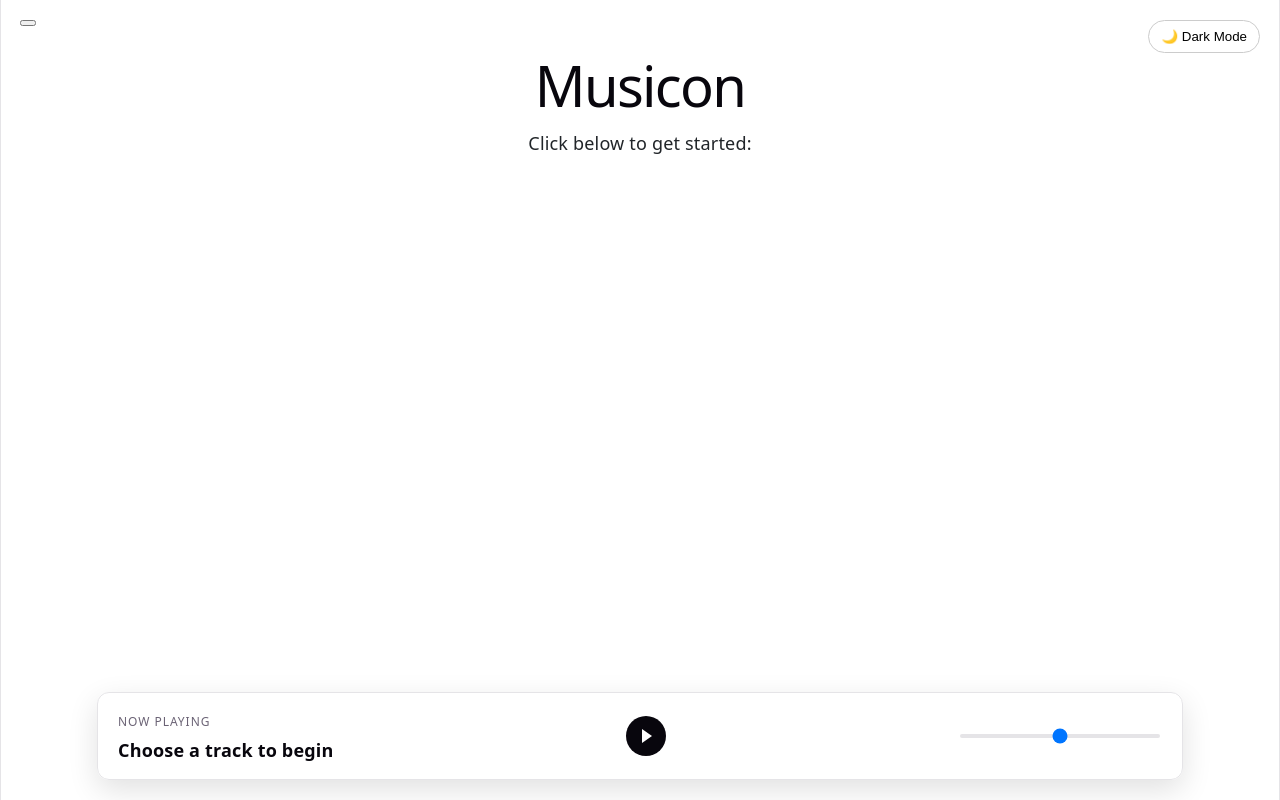
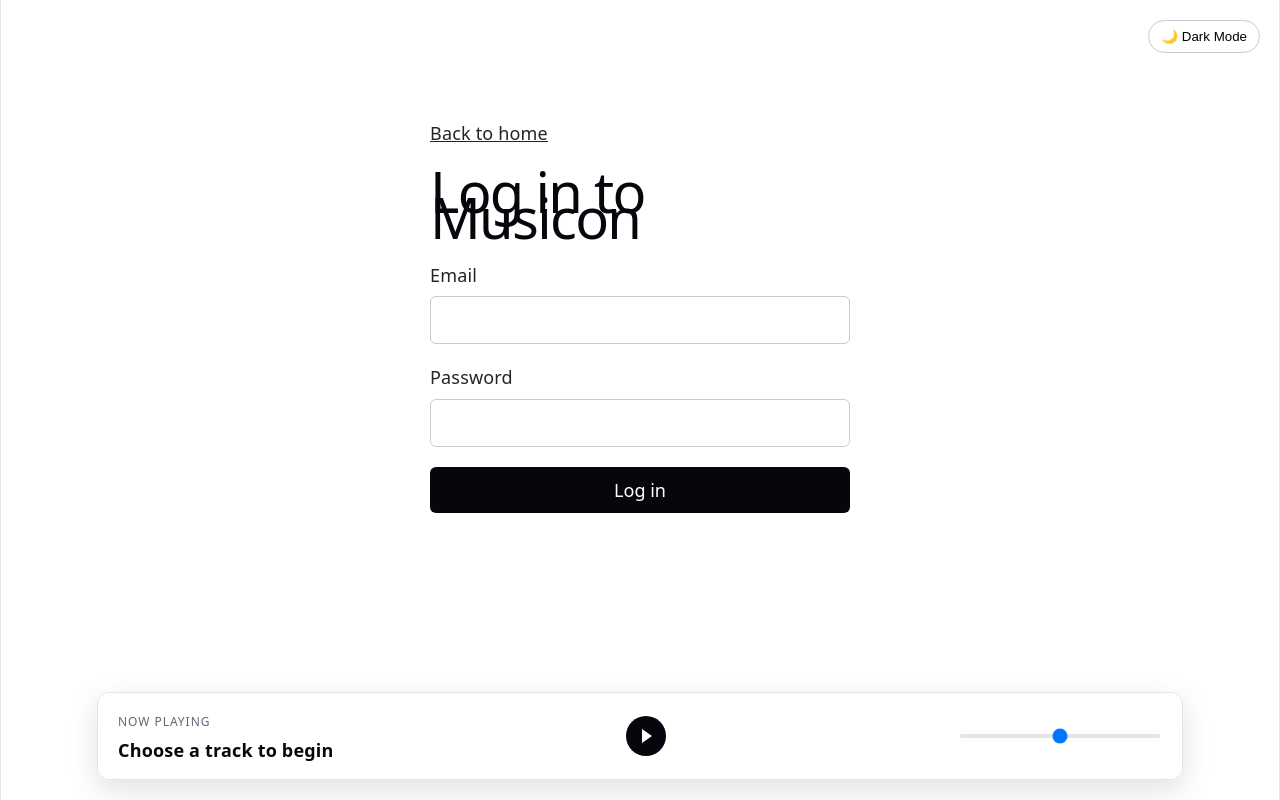
Before and after one commit to andreikeanandavid828-star/musicon, a React (Vite) app: page /login in a window 1280 px wide. Built offline with nearby package versions, Linux system fonts and the light colour scheme.

Commit message:
Added pages

```diff
--- a/package.json
+++ b/package.json
@@ -11,7 +11,8 @@
   },
   "dependencies": {
     "react": "^19.2.8",
-    "react-dom": "^19.2.8"
+    "react-dom": "^19.2.8",
+    "react-router-dom": "^7.18.4"
   },
   "devDependencies": {
     "@eslint/js": "^10.0.1",
--- a/src/App.css
+++ b/src/App.css
@@ -31,12 +31,48 @@
 }
 
 .Login-btn {
+  display: inline-block;
   padding: 8px 12px;
   cursor: pointer;
   border-radius: 20px;
   border: 1px solid #ccc;
   background: white;
   color: black;
+  text-decoration: none;
+}
+
+.login-page {
+  max-width: 420px;
+  margin: 80px auto 0;
+  text-align: left;
+}
+
+.back-link {
+  color: inherit;
+}
+
+.login-form {
+  display: flex;
+  flex-direction: column;
+  gap: 8px;
+}
+
+.login-form input {
+  margin-bottom: 12px;
+  padding: 10px;
+  border: 1px solid #ccc;
+  border-radius: 6px;
+  font: inherit;
+}
+
+.login-form button {
+  padding: 10px 14px;
+  border: 0;
+  border-radius: 6px;
+  background: #08060d;
+  color: #fff;
+  cursor: pointer;
+  font: inherit;
 }
 
 /* 🌐 1. Synchronize the browser's base canvas background color */
@@ -161,12 +197,10 @@ body {
 .pause-icon {
   width: 12px;
   height: 14px;
-  background: linear-gradient(
-    to right,
-    currentColor 0 4px,
-    transparent 4px 8px,
-    currentColor 8px 12px
-  );
+  background: linear-gradient(to right,
+      currentColor 0 4px,
+      transparent 4px 8px,
+      currentColor 8px 12px);
 }
 
 
@@ -239,3 +273,8 @@ body {
   color: white;
   border-color: #555;
 }
+
+.dark-mode .login-form button {
+  background: #f8f9fa;
+  color: #121212;
+}
--- a/src/App.jsx
+++ b/src/App.jsx
@@ -1,26 +1,36 @@
 import { useState } from 'react';
+import { BrowserRouter, Route, Routes } from 'react-router-dom';
 import './App.css';
 import LightSwitch from './LightSwitch.jsx';
-import Button from './Button.jsx';
 import FooterMusicPlayer from './Footer.jsx';
+import Home from './Home.jsx';
+import Login from './Login.jsx';
 
 function App() {
+  return (
+    <BrowserRouter>
+      <AppShell />
+    </BrowserRouter>
+  );
+}
+
+function AppShell() {
   const [isDarkMode, setIsDarkMode] = useState(false);
 
   const toggleTheme = () => {
     setIsDarkMode(!isDarkMode);
   };
+
   return (
     <div className={`app-container ${isDarkMode ? 'dark-mode' : ''}`}>
       <div className="top-corner-container">
         <LightSwitch toggleTheme={toggleTheme} isDarkMode={isDarkMode} />
       </div>
-      <div className="left-top-corner-container">
-        <Button />
-      </div>
 
-      <h1>Musicon</h1>
-      <p>Click below to get started:</p>
+      <Routes>
+        <Route path="/" element={<Home />} />
+        <Route path="/login" element={<Login />} />
+      </Routes>
 
       <FooterMusicPlayer />
     </div>
--- /dev/null
+++ b/src/Home.jsx
@@ -0,0 +1,14 @@
+import LoginButton from './LoginButton.jsx';
+
+export default function Home() {
+  return (
+    <>
+      <div className="left-top-corner-container">
+        <LoginButton />
+      </div>
+
+      <h1>Musicon</h1>
+      <p>Click below to get started:</p>
+    </>
+  );
+}
--- /dev/null
+++ b/src/Login.jsx
@@ -0,0 +1,19 @@
+import { Link } from 'react-router-dom';
+
+export default function Login() {
+    return (
+        <main className="login-page">
+            <Link className="back-link" to="/">Back to home</Link>
+            <h1>Log in to Musicon</h1>
+            <form className="login-form">
+                <label htmlFor="email">Email</label>
+                <input id="email" name="email" type="email" autoComplete="email" required />
+
+                <label htmlFor="password">Password</label>
+                <input id="password" name="password" type="password" autoComplete="current-password" required />
+
+                <button type="submit">Log in</button>
+            </form>
+        </main>
+    );
+}
--- a/src/LoginButton.jsx
+++ b/src/LoginButton.jsx
@@ -1,10 +1,7 @@
+import { Link } from 'react-router-dom';
+
 export default function LoginButton() {
-  const handleClick = () => {
-    alert("Login button clicked!");
-  };
-
   return (
-    <button onClick={handleClick} className="Login-btn">
-    </button>
+    <Link to="/login" className="Login-btn">Log in</Link>
   );
 }
```
Also changed, not shown: 1 other file (tests, documents, lock files or other folders).
